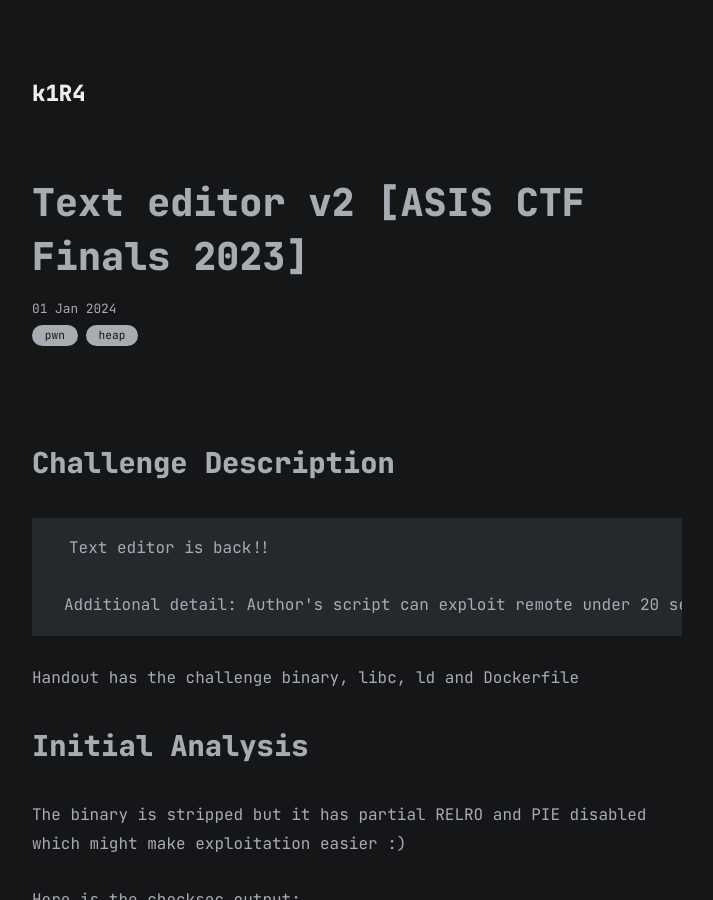
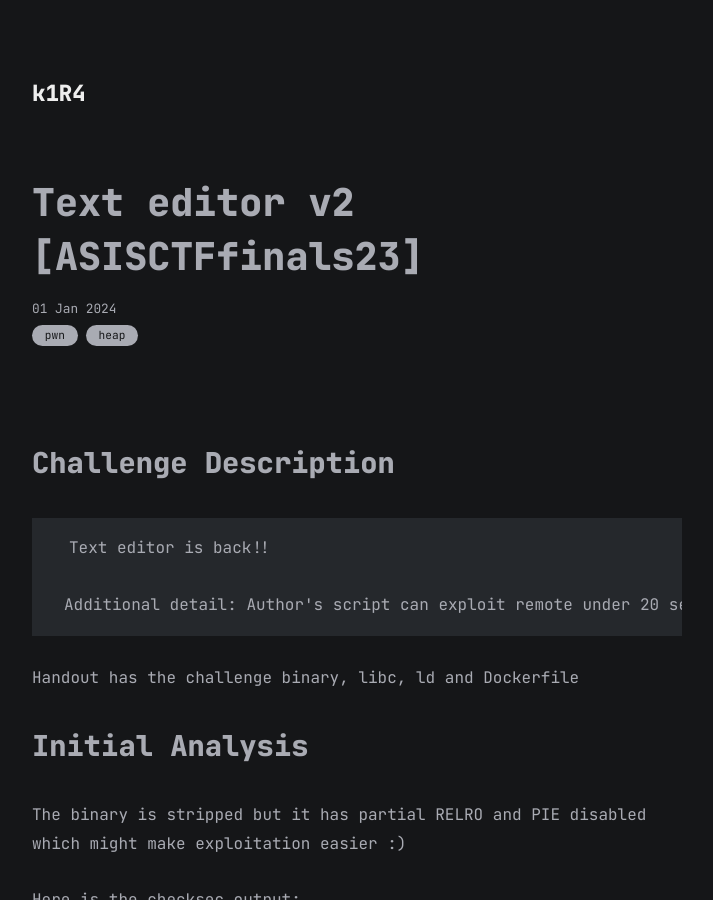
Before and after one commit to k1R4/k1r4.github.io, a Jekyll site: the page built from all_collections/_posts/2024-01-01-text_editor.md, in a window 1280 px wide and 900 px high. Shown: the whole window, without its empty margins (283-996 px from the left). Built offline with Jekyll 4.4.1, drawn with Linux system fonts in a browser that asks for light colours.

Commit message:
[Update] Text editor v2 title

```diff
--- a/all_collections/_posts/2024-01-01-text_editor.md
+++ b/all_collections/_posts/2024-01-01-text_editor.md
@@ -1,6 +1,6 @@
 ---
 layout: post
-title: "Text editor v2 [ASIS CTF Finals 2023]"
+title: "Text editor v2 [ASISCTFfinals23]"
 date: 2024-01-01 14:16:00 +0530
 categories: pwn heap
 ---
```
